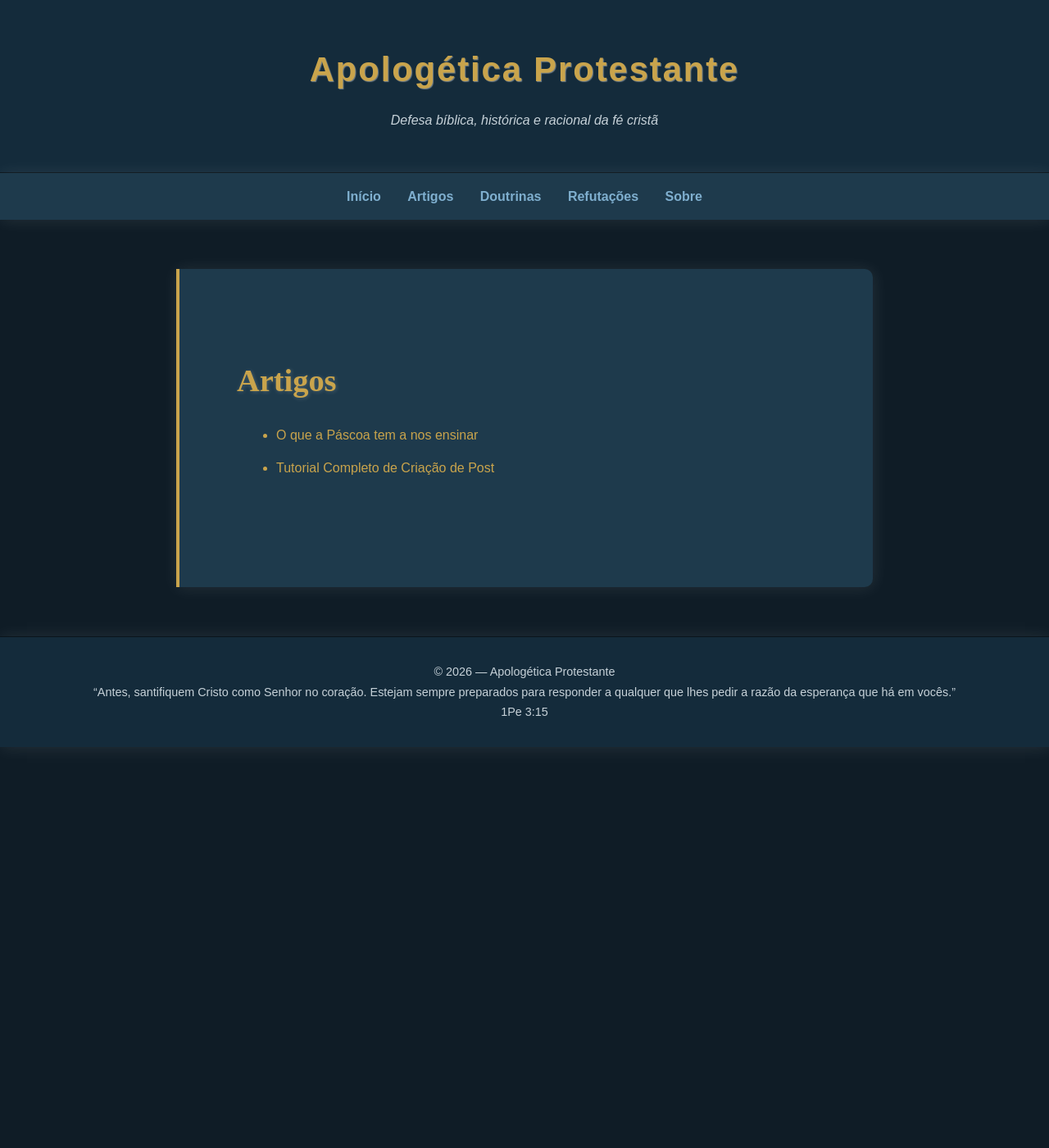
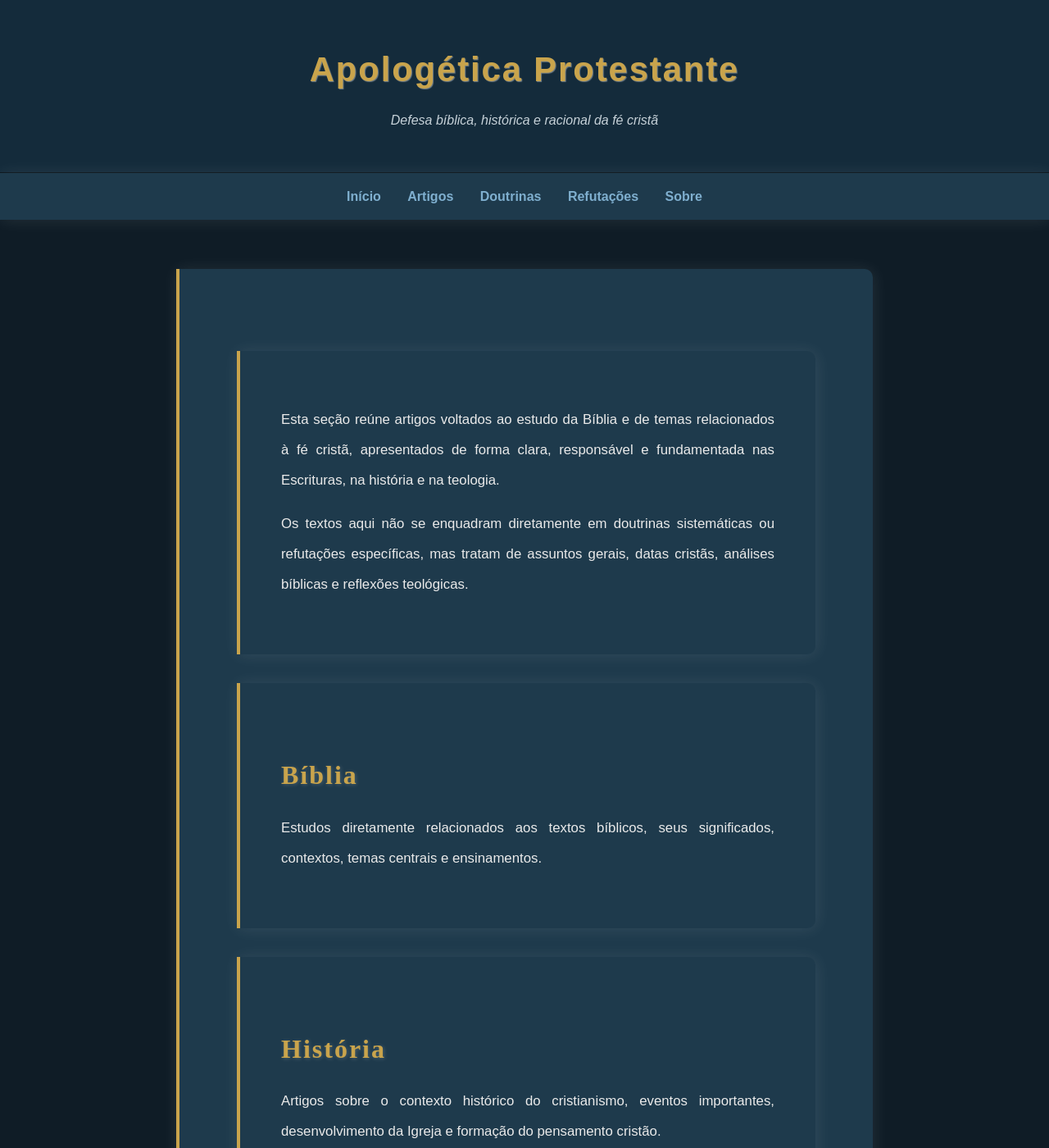
Before and after one commit to Rasyonheneyah/apologetica, a Jekyll site: the page built from artigos/index.html, in a window 1280 px wide and 1400 px high. Shown: the whole window at 82% size. Built offline with Jekyll 4.4.1, drawn with Linux system fonts in a browser that asks for light colours; some web fonts are replaced; comment, search, counter and statistics services are not loaded; some of the changed text lies outside the part shown.

Commit message:
Update artigos pages with new layout and content

```diff
--- a/artigos.html
+++ b/artigos.html
@@ -1,5 +1,6 @@
 ---
-layout: null
+layout: post
+title: artigos
 ---
 <!DOCTYPE html>
 <html lang="pt-BR">
--- a/artigos/index.html
+++ b/artigos/index.html
@@ -3,14 +3,88 @@ layout: post
 title: Artigos
 ---
 
-<main class="lista-artigos">
-  <h1>Artigos</h1>
+ <main class="pagina-artigos">
 
-  <ul>
-    {% for post in site.posts %}
-      <li>
-        <a href="{{ post.url }}">{{ post.title }}</a>
-      </li>
-    {% endfor %}
-  </ul>
-</main>
+        <!-- INTRODUÇÃO -->
+        <section class="introducao-artigos">
+            <p>
+                Esta seção reúne artigos voltados ao estudo da Bíblia e de temas relacionados à fé cristã,
+                apresentados de forma clara, responsável e fundamentada nas Escrituras, na história e na teologia.
+            </p>
+            <p>
+                Os textos aqui não se enquadram diretamente em doutrinas sistemáticas ou refutações específicas,
+                mas tratam de assuntos gerais, datas cristãs, análises bíblicas e reflexões teológicas.
+            </p>
+        </section>
+
+        <!-- CATEGORIAS -->
+
+        <section class="categoria-artigos">
+            <h2>Bíblia</h2>
+            <p>
+                Estudos diretamente relacionados aos textos bíblicos, seus significados,
+                contextos, temas centrais e ensinamentos.
+            </p>
+        </section>
+
+        <section class="categoria-artigos">
+            <h2>História</h2>
+            <p>
+                Artigos sobre o contexto histórico do cristianismo, eventos importantes,
+                desenvolvimento da Igreja e formação do pensamento cristão.
+            </p>
+        </section>
+
+        <section class="categoria-artigos">
+            <h2>Teologia</h2>
+            <p>
+                Reflexões teológicas sobre conceitos bíblicos, temas centrais da fé cristã
+                e suas implicações doutrinárias e práticas.
+            </p>
+        </section>
+
+        <section class="categoria-artigos">
+            <h2>Datas</h2>
+            <p>
+                Conteúdos relacionados a datas cristãs e seus significados bíblicos e históricos,
+                como Páscoa, Natal e outros marcos da fé cristã.
+            </p>
+
+            {% for post in site.posts %}
+                {% assign cats = post.categories %}
+                {% if cats contains "artigos" and cats contains "datas" %}
+                    <a href="{{ post.url | relative_url }}">
+                        <article>
+                            <img src="{{ post.image | relative_url }}" alt="{{ post.title }}">
+                            <div class="artigo-conteudo">
+                                <h3>{{ post.title }}</h3>
+                                <em class="autor-artigo">{{ post.author }}</em>
+                                <p><em>{{ post.description }}</em></p>
+                            </div>
+                        </article>
+                    </a>
+                {% endif %}
+            {% endfor %}
+
+
+
+
+        </section>
+
+        <section class="categoria-artigos">
+            <h2>Estudos</h2>
+            <p>
+                Materiais voltados ao aprofundamento pessoal, métodos de estudo bíblico,
+                análise de textos e auxílio ao aprendizado cristão.
+            </p>
+        </section>
+
+        <!-- AVISO -->
+        <section class="aviso-artigos">
+            <p>
+                Os artigos ainda estão em processo de produção.
+                Em breve, os textos serão adicionados a cada uma das categorias.
+            </p>
+        </section>
+
+    </main>
```
